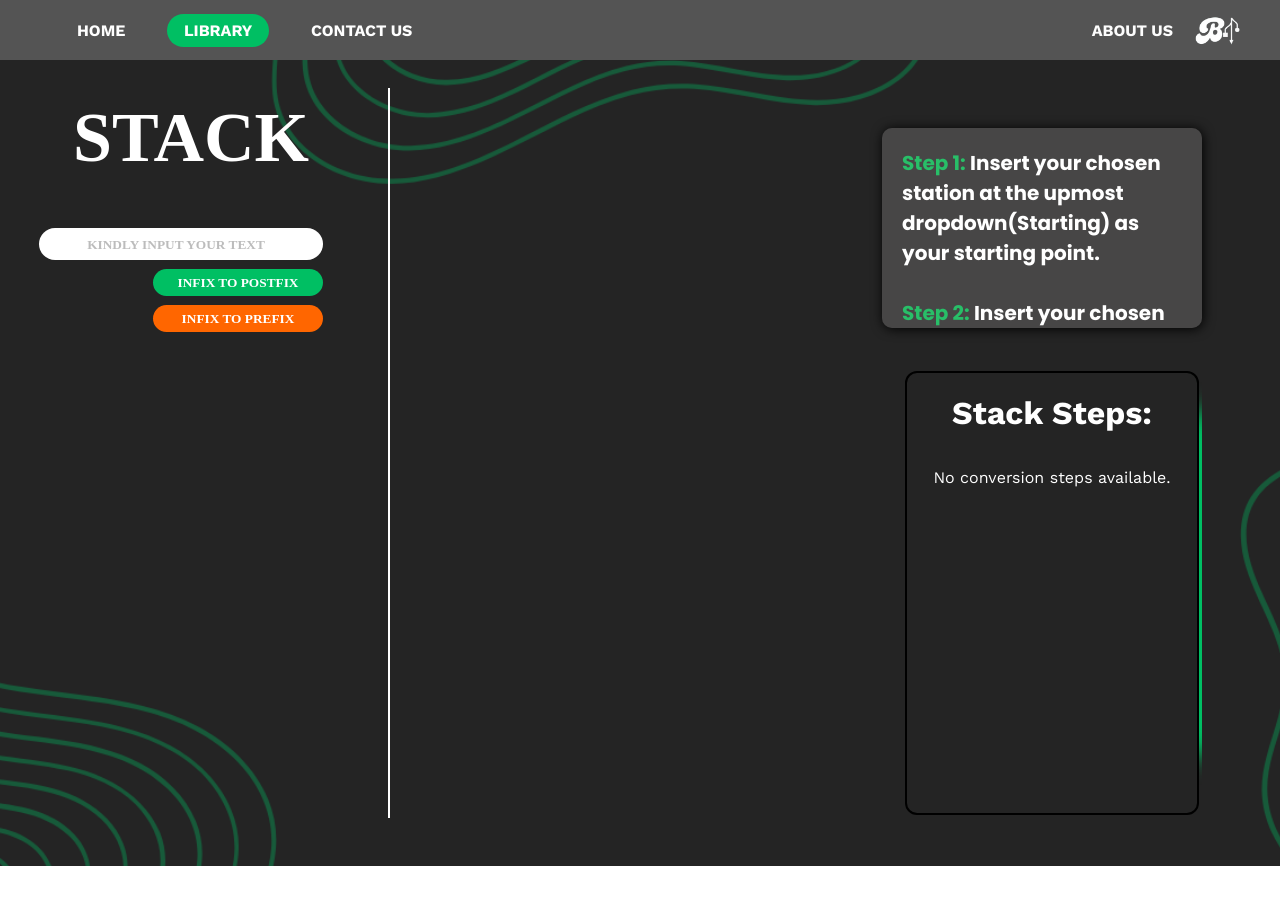
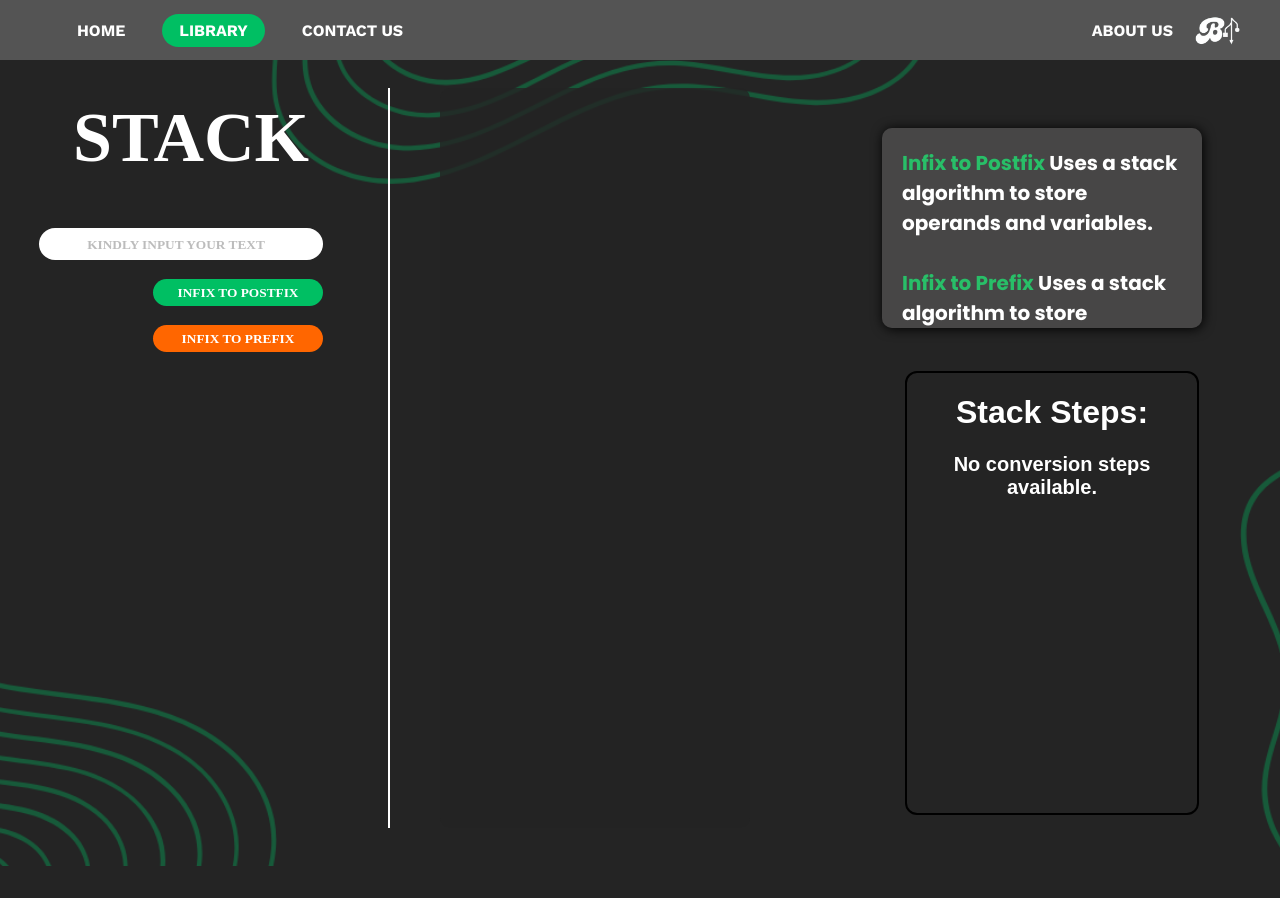
Before and after one commit to RheoCents/Baby-MEN-Webpage, a Flask app: page /work2 in a window 1280 px wide. After the commit the page ends 866 px from the top, so only its background shows below. Run offline with Flask 3, Linux system fonts and the light colour scheme; some web fonts are replaced.

Commit message:
finished everything

```diff
--- a/app.py
+++ b/app.py
@@ -98,8 +98,6 @@ def convert_expression():
         if expression:
             if conversion_type == "infix_to_postfix":
                 converted_expression, steps_list = infix_to_postfix(expression)
-            elif conversion_type == "postfix_to_infix":
-                converted_expression, steps_list = postfix_to_infix(expression)
             elif conversion_type == "infix_to_prefix":
                 converted_expression, steps_list = infix_to_prefix(expression)
 
@@ -107,6 +105,7 @@ def convert_expression():
         'stack.html',
         infix_expression=expression if conversion_type == "infix_to_postfix" else None,
         postfix_expression=converted_expression if conversion_type == "infix_to_postfix" else None,
+        character=steps_list[::-1],
         steps=steps_list
     )
 
--- a/static/CSS/stack.css
+++ b/static/CSS/stack.css
@@ -158,6 +158,27 @@ body {
   width: 90%;
   margin-bottom: 10px;
 }
+
+.steps-container {
+  margin-bottom: 10px; /* Optional: Add some space between steps */
+  color: white; /* Ensure text is visible */
+}
+
+.steps-section::-webkit-scrollbar {
+  width: 8px;
+}
+
+.steps-section::-webkit-scrollbar-thumb {
+  background-color: #28bf68;
+  border-radius: 4px;
+}
+
+.steps-section::-webkit-scrollbar-track {
+  background-color: #5c5c5c;
+  border-radius: 4px;
+}
+
+
 .input-section{
   display: flex;
   flex-direction: column;
--- a/templates/stack.html
+++ b/templates/stack.html
@@ -3,7 +3,7 @@
 <head>
   <meta charset="UTF-8">
   <meta name="viewport" content="width=device-width, initial-scale=1.0">
-    <title>Document</title>
+  <title>Stack Converter</title>
   <link rel="stylesheet" href="{{ url_for('static', filename='CSS/stack.css') }}">
   <style>
     body {
@@ -13,11 +13,108 @@
       background-position: center;
       background-repeat: no-repeat;
       padding-top: 50px;
+      overflow: hidden;
+    }
+
+    .steps-section {
+      width: 290px;
+      height: 720px; /* Fixed height for the steps section */
+      border-radius: 10px;
+      overflow-y: auto; /* Allow vertical scrolling */
+      background-color: rgba(36, 36, 36, 0.8); /* Optional: Add a background color for better visibility */
+      padding: 10px; /* Optional: Add some padding */
+    }
+
+    nav {
+      background: #545454;
+      display: flex;
+      align-items: center;
+      justify-content: space-between;
+      padding: 0 10px;
+      position: fixed;
+      top: 0;
+      left: 0;
+      height: 60px;
+      width: 100%;
+      z-index: 1000;
+    }
+
+    nav ul {
+      display: flex;
+      list-style: none;
+    }
+
+    nav ul li {
+      margin: 10px;
+    }
+
+    nav ul li a {
+      color: #ffffff;
+      text-decoration: none;
+      padding: 5px 15px;
+      border-radius: 20px;
+      transition: background-color 0.3s;
+    }
+
+    nav ul li a:hover {
+      background-color: white;
+      color: #00bf63;
+    }
+
+    .input-section {
+      display: flex;
+      flex-direction: column;
+      align-items: flex-end;
+      gap: 10px;
+      padding-right: 35px;
+    }
+
+    .input-text {
+      height: 30px;
+      width: 280px;
+      border-radius: 20px;
+      border: none;
+      text-align: end;
+    }
+
+    .input-text::placeholder {
+      text-align: center;
+      color: #bcbcbc;
+    }
+
+    .button {
+      padding: 5px 0;
+      height: 27px;
+      width: 170px;
+      border: none;
+      border-radius: 30px;
+      cursor: pointer;
+      transition: background-color 0.3s;
+    }
+
+    .infix-postfix {
+      background-color: #00bf63;
+      color: white;
+    }
+
+    .infix-postfix:hover {
+      background-color: white;
+      color: #00bf63;
+    }
+
+    .infix-prefix {
+      background-color: #ff6600;
+      color: white;
+    }
+
+    .infix-prefix:hover {
+      background-color: white;
+      color: #ff6600;
     }
   </style>
 </head>
 <body>
-    <div>
+
   <nav>
     <ul>
       <li><a href="/">HOME</a></li>
@@ -26,142 +123,52 @@
     </ul>
     <div class="about-us-container">
       <a href="/aboutus">ABOUT US</a>
-                <img class="logo" src="{{ url_for('static', filename='background/Logo1.png') }}">
+      <img class="logo" src="{{ url_for('static', filename='background/Logo1.png') }}" alt="Logo">
     </div>
   </nav>
-    </div>
+
   <main>
     <div class="left-main">
       <p class="title">STACK</p>
-            <form method="POST" action="/work2" id="conversionForm" class="input-section" onsubmit="return handleConversion(event)">
+      <form method="POST" action="/work2" class="input-section">
         <input class="input-text" id="expression" name="expression" type="text" placeholder="KINDLY INPUT YOUR TEXT" autocomplete="off" required>
-                <button type="submit" class="infix-postfix" name="conversion_type" value="postfix infix_to_postfix">INFIX TO POSTFIX</button>
-                <button name="conversion_type" value="infix_to_prefix" type="button" onclick="convertToPrefix()" class="infix-prefix">INFIX TO PREFIX</button>
+        <button name="conversion_type" value="infix_to_postfix" type="submit" class="button infix-postfix">INFIX TO POSTFIX</button>
+        <button name="conversion_type" value="infix_to_prefix" type="submit" class="button infix-prefix">INFIX TO PREFIX</button>
       </form>
     </div>
+
     <div class="right-main">
       <div class="steps-section" id="steps">
         {% if steps %}
-                <!-- <p><strong>Steps:</strong></p> -->
-                {% for step in steps %}
-                    <div class="steps-container">{{ step }}</div>
+            {% for char in character[0]|reverse %}
+                <div class="steps-container">{{ char }}</div>
             {% endfor %}
         {% endif %}
       </div>
       <div class="right-right-main">
         <div class="book">
           <p style="color: white;">
-                        <span style="color: #28bf68;">Step 1:</span> Insert your chosen station at the upmost dropdown(Starting) as your starting point. <br><br>
-                        <span style="color: #28bf68;">Step 2:</span> Insert your chosen station at the 2nd dropdown(Ending) for your end point. <br><br>
-                        <span style="color: #28bf68;">Step 3:</span> Click the "Find Path" button if you're done and look at the box to the right for the shortest distance.
+              <span style="color: #28bf68;">Infix to Postfix</span> Uses a stack algorithm to store operands and variables.
+              <br><br>
+              <span style="color: #28bf68;">Infix to Prefix</span> Uses a stack algorithm to store operands and variables.
           </p>
         </div>
         <div class="card">
-                    <div class="bg" style="font-family: 'Work Sans';">
+          <div class="bg">
             <h1>Stack Steps:</h1>
-                        <div id="result" style="line-height: 3">No conversion steps available.</div>
+            <div id="result">
+                {% if steps %}
+                    {% for step in steps %}
+                        <p>{{ step }}</p>
+                    {% endfor %}
+                {% else %}
+                    <p>No conversion steps available.</p>
+                {% endif %}
             </div>
-                    <div class="blob"></div>
+          </div>
         </div>
       </div>
     </div>
   </main>
-
-    <script>
-        const precedence = { '+': 1, '-': 1, '*': 2, '/': 2 };
-
-        function infixToPostfix(expression) {
-            const output = [];
-            const stack = [];
-            const steps = [];
-
-            for (let token of expression) {
-                if (/[A-Za-z0-9]/.test(token)) {
-                    output.push(token);
-                } else if (token in precedence) {
-                    while (stack.length && precedence[stack[stack.length - 1]] >= precedence[token]) {
-                        output.push(stack.pop());
-                    }
-                    stack.push(token);
-                }
-            }
-
-            while (stack.length) {
-                output.push(stack.pop());
-            }
-
-            // Prepare steps
-            steps.push(output.join(' '));
-            for (let i = 1; i <= expression.length; i++) {
-                steps.push(output.slice(0, i).join(' '));
-            }
-            return steps;
-        }
-
-        function infixToPrefix(expression) {
-            const output = [];
-            const stack = [];
-            const steps = [];
-
-            // Reverse the expression and adjust parentheses
-            expression = expression.reverse().map(token => {
-                if (token === '(') return ')';
-                if (token === ')') return '(';
-                return token;
-            });
-
-            for (let token of expression) {
-                if (/[A-Za-z0-9]/.test(token)) {
-                    output.push(token);
-                } else if (token in precedence) {
-                    while (stack.length && precedence[stack[stack.length - 1]] > precedence[token]) {
-                        output.push(stack.pop());
-                    }
-                    stack.push(token);
-                }
-            }
-
-            while (stack.length) {
-                output.push(stack.pop());
-            }
-
-            // Reverse the output to get prefix
-            output.reverse();
-
-            // Prepare steps
-            steps.push(output.join(' '));
-            for (let i = 1; i <= output.length; i++) {
-                steps.push(output.slice(0, i).join(' '));
-            }
-            return steps;
-        }
-
-        function handleConversion(event) {
-            event.preventDefault();
-            const input = document.getElementById('expression');
-            const expression = input.value.split('');
-            const steps = infixToPostfix(expression);
-
-            // Display steps
-            const resultDiv = document.getElementById('result');
-            resultDiv.innerHTML = steps.join('<br>');
-
-            // Clear input field
-            input.value = '';
-        }
-
-        function convertToPrefix() {
-            const input = document.getElementById('expression');
-            const expression = input.value.split('');
-            const steps = infixToPrefix(expression);
-
-            // Display steps
-            const resultDiv = document.getElementById('result');
-            resultDiv.innerHTML = steps.join('<br>');
-
-            // Clear input field
-            input.value = '';
-        }
-    </script>
 </body>
 </html>
```
Also changed, not shown: labexercise/stack.py (+43 -66 lines). Lines whose indentation alone changed are shown as unchanged.
